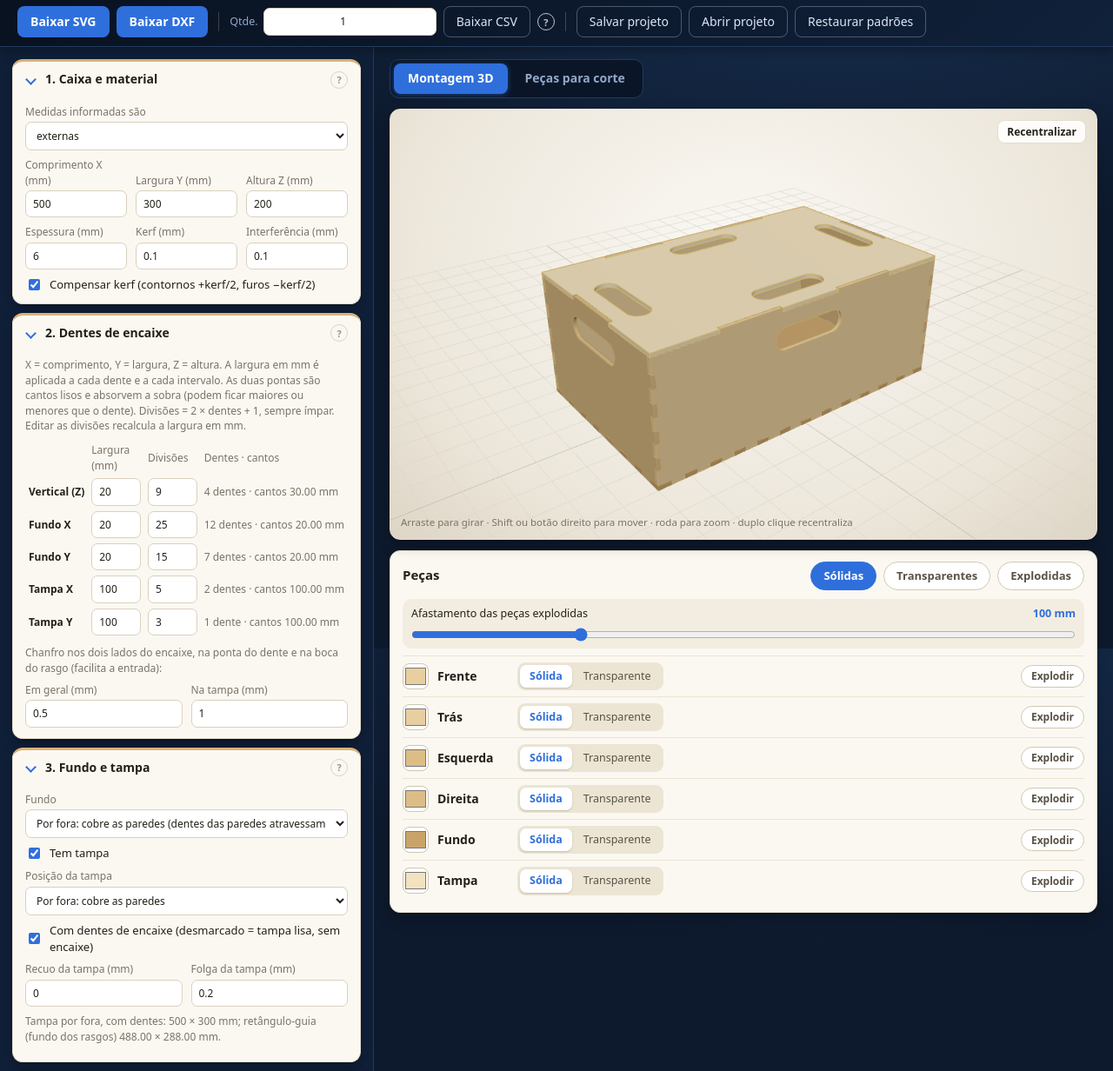
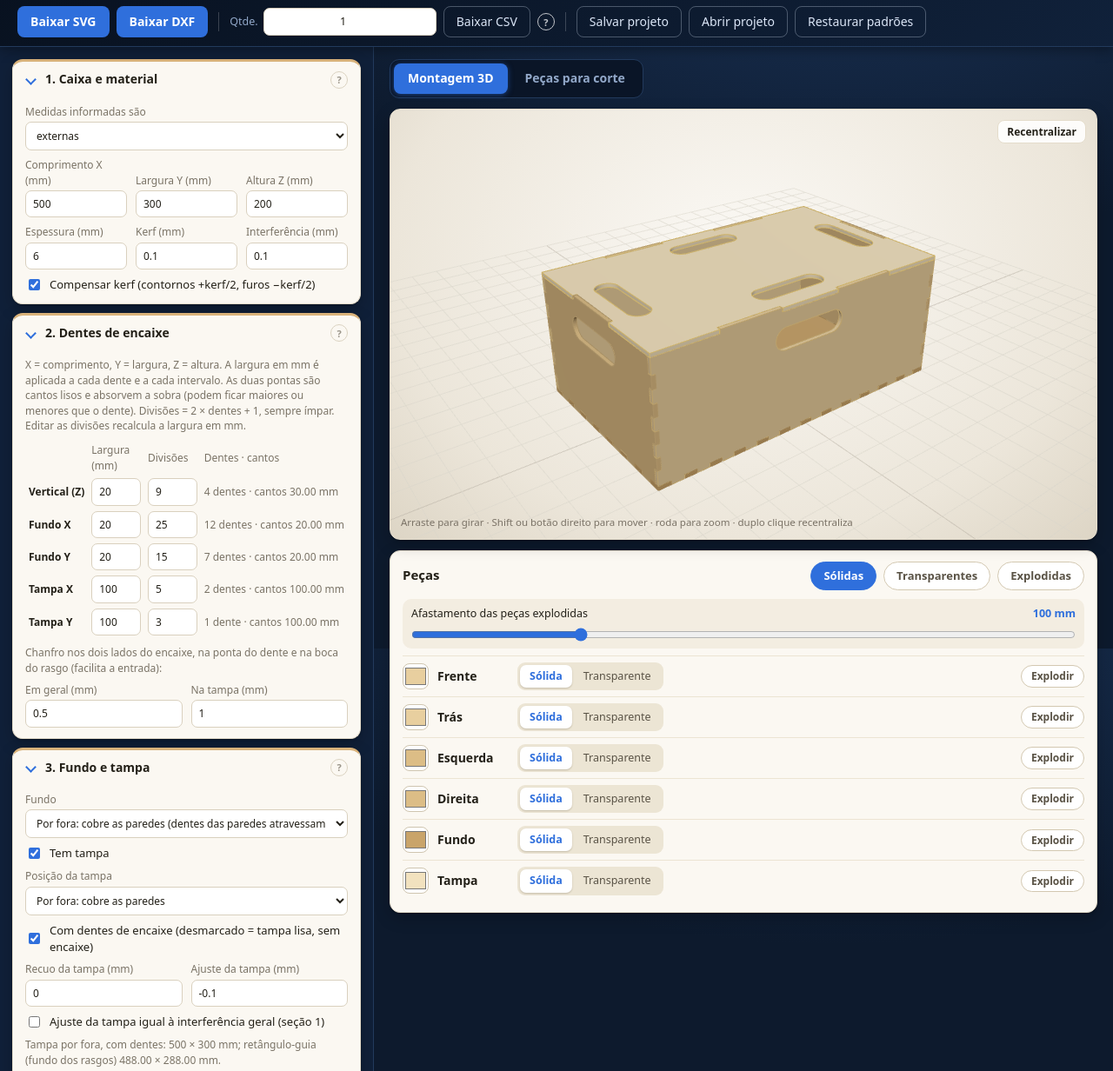
Before and after one commit to maujabur/box-maker-web, a plain HTML site: page index.html in a window 1280 px wide. Shown: the part 54-1286 px from the top of the page at 87% size. Drawn offline with Linux system fonts and the light colour scheme.

Commit message:
Ajuste da tampa próprio, interferência dividida entre dente e rasgo, avisos de chanfro e furo
- Ajuste da tampa (substitui a folga): valor com sinal, independente da interferência geral, com opção 'igual à interferência geral'
- Interferência (geral e da tampa) dividida meio a meio: dente cresce metade, rasgo encolhe metade
- Chanfro da tampa não é mais limitado pela interferência; avisa quando o chanfro não cabe
- Aviso de furo usa faixa espessura + recuo na tampa; furo maior que a peça avisa em vez de ser encolhido

```diff
--- a/app.js
+++ b/app.js
@@ -42,7 +42,7 @@
     return {
       dimMode: 'outer', W: 500, D: 300, H: 200, t: 6, kerf: 0.1, kerfComp: true, fit: 0.1,
       toothVert: 20, toothBaseX: 20, toothBaseY: 20, toothLidX: 100, toothLidY: 100, chamfer: 0.5, chamferLid: 1,
-      bottomMode: 'wallTabs', lidEnabled: true, lidPos: 'outer', lidTeeth: true, lidClearance: 0, lidFit: 0.2,
+      bottomMode: 'wallTabs', lidEnabled: true, lidPos: 'outer', lidTeeth: true, lidClearance: 0, lidFitSame: false, lidFit: -0.1,
       sheetW: 1000, sheetH: 800, gap: 5, margin: 5, grain: 'none',
       faces: defaultFaces(),
       tab: '3d',
@@ -98,8 +98,9 @@
     if (src && src.pieceGrain) for (const [k] of PIECES) if (src.pieceGrain[k] === 'u' || src.pieceGrain[k] === 'v') pgr[k] = src.pieceGrain[k];
     c.pieceGrain = pgr;
     c.explode = Math.min(Math.max(+c.explode || 0, 0), 600);
-    c.lidFit = Math.max(0, +c.lidFit);
-    if (!(c.lidFit >= 0)) c.lidFit = 0.2;
+    c.lidFit = +c.lidFit;
+    if (!isFinite(c.lidFit)) c.lidFit = -0.1;
+    c.lidFitSame = !!c.lidFitSame;
     c.tab = '3d'; // sempre abre na montagem 3D
     return c;
   }
@@ -108,7 +109,7 @@
   const HELP = {
     dims: `<strong>Medidas</strong><p>Externas: o comprimento, a largura e a altura informados são as do lado de fora da caixa montada.</p><p>Internas: a página soma as espessuras necessárias (2× em X e Y, e em Z soma a espessura do fundo e, se houver, da tampa) e usa isso como medida externa.</p>`,
     teeth: `<strong>Dentes de encaixe</strong><p>Cada eixo (arestas verticais, fundo e tampa, em X e Y) tem uma largura alvo em mm e um número de divisões. Editar um recalcula o outro.</p><p>Divisões é sempre ímpar: as duas pontas são cantos lisos, que absorvem a sobra da divisão, e o miolo tem dentes e intervalos exatamente do tamanho digitado.</p><p>O chanfro arredonda a ponta dos dentes e a boca dos rasgos, nos dois lados do encaixe, para facilitar a montagem.</p>`,
-    lid: `<strong>Fundo e tampa</strong><p>Por fora cobre as paredes; por dentro fica entre elas. Com dentes, o encaixe usa os mesmos dentes da seção 2; sem dentes, a peça é lisa, só encostada.</p><p><em>Recuo da tampa</em>: desloca para dentro o retângulo-guia da tampa (a base dos dentes, ou o fundo dos rasgos quando a tampa é por fora): guia = medida − 2 × (espessura + recuo). O tamanho da tampa, na ponta dos dentes, não muda. Recuo positivo deixa a tampa mais justa contra as paredes; negativo deixa os dentes salientes.</p><p><em>Folga da tampa</em>: alarga só os rasgos que recebem os dentes da tampa (não afeta o fundo nem as outras arestas), para um encaixe mais solto. É o oposto da interferência: lá o rasgo fica mais estreito que o dente; aqui fica mais largo. Padrão 0,2 mm; ajuste conforme o seu MDF.</p>`,
+    lid: `<strong>Fundo e tampa</strong><p>Por fora cobre as paredes; por dentro fica entre elas. Com dentes, o encaixe usa os mesmos dentes da seção 2; sem dentes, a peça é lisa, só encostada.</p><p><em>Recuo da tampa</em>: desloca para dentro o retângulo-guia da tampa (a base dos dentes, ou o fundo dos rasgos quando a tampa é por fora): guia = medida − 2 × (espessura + recuo). O tamanho da tampa, na ponta dos dentes, não muda. Recuo positivo deixa a tampa mais justa contra as paredes; negativo deixa os dentes salientes.</p><p><em>Ajuste da tampa</em>: diferença total de largura entre os dentes e os rasgos da junção da tampa, independente da interferência da seção 1. Fica dividida meio a meio: positivo = aperto (o dente cresce metade e o rasgo encolhe metade); zero = encaixe nominal; negativo = folga (o dente encolhe metade e o rasgo cresce metade). Padrão −0,1 mm (folga). Marque "Ajuste da tampa igual à interferência geral" para a tampa seguir o valor da seção 1.</p>`,
     holes: `<strong>Furos oblongos</strong><p>Cada parede tem seu próprio conjunto de furos. Na tampa e no fundo, cada um dos quatro lados (frente, trás, esquerda, direita) tem o seu.</p><p>Horizontal: distância a partir do centro do lado, positivo para a direita (vista de fora, ou de pé diante do lado). Vertical: distância da borda até a borda mais próxima do furo. O furo é sempre paralelo ao lado.</p><p>"Centralizar" calcula o deslocamento vertical que deixa o furo no meio da parede (altura) ou do lado da tampa/fundo.</p>`,
     sheet: `<strong>Chapa e organização</strong><p>As peças de uma caixa são organizadas automaticamente em chapas do tamanho informado. O que não couber em uma vai para a próxima.</p><p>Veio: se a chapa tiver veio (horizontal ou vertical), cada peça marcada com veio só gira 90° se isso mantiver seu eixo de veio paralelo ao da chapa. Peças sem veio marcado giram livremente.</p><p>"Baixar SVG" e "Baixar DXF", no topo, juntam todas as chapas em um arquivo só, empilhadas, cada uma com seu contorno em azul (só de referência, não é corte).</p>`,
     csv: `<strong>Lista de corte (CSV)</strong><p>Gera um arquivo com o tamanho de cada peça (sem furos nem dentes, que esse formato não representa), no formato do <a href="https://www.opticutter.com/cut-list-optimizer/import/csv" target="_blank" rel="noopener">Cutlist Optimizer</a> (opticutter.com).</p><p>"Qtde." multiplica a lista pelo número de caixas que você vai fabricar, para organizar o corte de várias de uma vez. A chapa e o veio informados nas seções 1 e 5 já entram no arquivo.</p><p>O desenho detalhado de cada peça, com furos e dentes, continua saindo pelo SVG e pelo DXF.</p>`,
@@ -456,7 +457,7 @@
   }
 
   function render() {
-    document.querySelectorAll('#lid-opts input, #lid-opts select').forEach(el => { el.disabled = !cfg.lidEnabled; });
+    document.querySelectorAll('#lid-opts input, #lid-opts select').forEach(el => { el.disabled = !cfg.lidEnabled || (el.dataset.k === 'lidFit' && cfg.lidFitSame); });
     renderGrain();
     if (cfg.tab === '3d' && pieceLid !== cfg.lidEnabled) { pieceLid = cfg.lidEnabled; renderPieces(); }
     try { localStorage.setItem(STORE, JSON.stringify(cfg)); } catch (e) { /* ignora */ }
--- a/geometry.js
+++ b/geometry.js
@@ -105,7 +105,9 @@
    * Retorna pontos em ordem crescente do eixo, sem os cantos da base.
    * horizontal: o eixo é X e a base é y=base; senão o eixo é Y e a base é x=base.
    * ns: sinal da normal externa (+1 ou -1).
-   * fit: positivo estreita a boca do rasgo (aperto/interferência); negativo alarga (folga).
+   * fit: diferença TOTAL de largura da junção (dente - rasgo), dividida meio a meio entre as duas peças:
+   *   positivo (aperto) alarga o dente em fit/2 e estreita o rasgo em fit/2 (fit/4 por lado em cada um);
+   *   negativo (folga) faz o contrário. As duas peças da junção devem receber o mesmo fit.
    */
   function edgePoints(edge, t, base, horizontal, ns) {
     const pts = [];
@@ -119,15 +121,19 @@
       const a = fullA + lay.c + (i - 1) * w, b = a + w;
       if (edge.mode === 'tab') {
         const d = edge.depth != null ? edge.depth : t; // profundidade (pode ser menor que t = recuo)
-        const c = Math.max(0, Math.min(edge.chamfer || 0, d, w / 2 - 0.01));
-        pts.push(P(a, 0), P(a, d - c), P(a + c, d), P(b - c, d), P(b, d - c), P(b, 0));
+        // fit no dente: positivo alarga (aperto), negativo estreita (folga); metade do fit total, fit/4 por lado
+        const g = (edge.fit || 0) / 4;
+        const eg = Math.max(-(w / 2 - 0.05), Math.min(g, w / 2 - 0.05));
+        const ta = a - eg, tb = b + eg;
+        const c = Math.max(0, Math.min(edge.chamfer || 0, d, (tb - ta) / 2 - 0.01));
+        pts.push(P(ta, 0), P(ta, d - c), P(ta + c, d), P(tb - c, d), P(tb, d - c), P(tb, 0));
       } else {
-        const fitHalf = (edge.fit || 0) / 2;
-        const e = fitHalf >= 0 ? Math.min(fitHalf, w / 2 - 0.05) : Math.max(fitHalf, -(w / 2 - 0.05));
+        // fit no rasgo: positivo estreita (aperto), negativo alarga (folga); metade do fit total, fit/4 por lado
+        const fitQ = (edge.fit || 0) / 4;
+        const e = fitQ >= 0 ? Math.min(fitQ, w / 2 - 0.05) : Math.max(fitQ, -(w / 2 - 0.05));
         // chanfro nos cantos do material na boca do rasgo (ponta do dente "fêmea")
-        // limitado também por e (quando positivo): o canto não pode passar de a/b
         const d = edge.depth != null ? edge.depth : t;
-        const c = Math.max(0, Math.min(edge.chamfer || 0, d, (e >= 0 && !edge.freeChamfer) ? e : d, w / 2 - Math.abs(e) - 0.01));
+        const c = Math.max(0, Math.min(edge.chamfer || 0, d, w / 2 - Math.abs(e) - 0.01));
         pts.push(P(a + e - c, 0), P(a + e, -c), P(a + e, -d), P(b - e, -d), P(b - e, -c), P(b - e + c, 0));
       }
     }
@@ -180,9 +186,9 @@
     const t = +cfg.t;
     const kerf = +cfg.kerf || 0;
     const fit = Math.max(0, +cfg.fit || 0);
-    // folga da tampa (cfg.lidFit): o oposto da interferência geral. Alarga o rasgo que recebe o
-    // dente da tampa (não encolhe o dente), para um encaixe mais solto só na tampa.
-    const fitLid = fit - Math.max(0, +cfg.lidFit || 0);
+    // ajuste da tampa: valor próprio (positivo = aperto, negativo = folga) da junção da tampa,
+    // independente da interferência geral; com lidFitSame a tampa segue a interferência geral.
+    const fitLid = cfg.lidFitSame ? fit : (+cfg.lidFit || 0);
     const comp = cfg.kerfComp ? kerf / 2 : 0;
     let W = +cfg.W, D = +cfg.D, H = +cfg.H;
     const lid = lidState(cfg);
@@ -232,21 +238,34 @@
     info.push(fmt('Arestas verticais (Z)', divs.vert));
     info.push(fmt('Fundo X', divs.baseX) + '; ' + fmt('Y', divs.baseY));
     if (divs.lidX) info.push(fmt('Tampa X', divs.lidX) + '; ' + fmt('Y', divs.lidY));
+    // chanfro maior que o possível: o desenho usa o limite (profundidade do encaixe e metade do dente,
+    // descontada a folga/aperto), o valor digitado não muda; aqui só avisamos.
+    const chkChamfer = (nome, c, d, w, e) => {
+      const lim = Math.max(0, Math.min(d, w / 2 - Math.abs(e) - 0.01));
+      if (c > lim + 1e-9) warnings.push(`${nome}: chanfro de ${c} mm não cabe; desenhado com ${lim.toFixed(2)} mm (dente de ${w.toFixed(2)} mm, profundidade ${d.toFixed(2)} mm).`);
+    };
+    chkChamfer('Chanfro geral (arestas verticais)', cMain, t, divs.vert.w, fit / 4);
+    chkChamfer('Chanfro geral (fundo X)', cMain, t, divs.baseX.w, fit / 4);
+    chkChamfer('Chanfro geral (fundo Y)', cMain, t, divs.baseY.w, fit / 4);
+    if (divs.lidX) {
+      chkChamfer('Chanfro da tampa X', cLid, Math.min(t, lg), divs.lidX.w, fitLid / 4);
+      chkChamfer('Chanfro da tampa Y', cLid, Math.min(t, lg), divs.lidY.w, fitLid / 4);
+    }
     // aresta horizontal de uma parede (junção com fundo ou tampa)
-    const wallEdge = (state, len, tooth, chamfer, mc, fitHere, free) => {
+    const wallEdge = (state, len, tooth, chamfer, mc, fitHere) => {
       const full = { fullA: 0, fullB: len, minC: mc };
-      if (state === 'wallTabs') return Object.assign({ mode: 'tab', a: t, b: len - t, tooth, chamfer, fit: 0 }, full);
-      if (state === 'plateTabs') return Object.assign({ mode: 'slot', a: t, b: len - t, tooth, chamfer, fit: fitHere, freeChamfer: !!free }, full);
+      if (state === 'wallTabs') return Object.assign({ mode: 'tab', a: t, b: len - t, tooth, chamfer, fit: fitHere }, full);
+      if (state === 'plateTabs') return Object.assign({ mode: 'slot', a: t, b: len - t, tooth, chamfer, fit: fitHere }, full);
       return null;
     };
-    const plate = (state, tx, ty, chamfer, clearance, mc, fitHere, free) => {
+    const plate = (state, tx, ty, chamfer, clearance, mc, fitHere) => {
       const g = t + clearance; // guia
       if (state === 'wallTabs') {
-        const s = (a, b, tooth) => ({ mode: 'slot', a, b, tooth, chamfer, fit: fitHere, freeChamfer: !!free, depth: g, fullA: 0, fullB: b + t, minC: mc });
+        const s = (a, b, tooth) => ({ mode: 'slot', a, b, tooth, chamfer, fit: fitHere, depth: g, fullA: 0, fullB: b + t, minC: mc });
         return { rect: { x0: 0, y0: 0, x1: W, y1: D }, edges: { bottom: s(t, W - t, tx), top: s(t, W - t, tx), left: s(t, D - t, ty), right: s(t, D - t, ty) } };
       }
       if (state === 'plateTabs') {
-        const s = (a, b, tooth) => ({ mode: 'tab', a, b, tooth, chamfer, fit: 0, depth: g, fullA: 0, fullB: b + t, minC: mc });
+        const s = (a, b, tooth) => ({ mode: 'tab', a, b, tooth, chamfer, fit: fitHere, depth: g, fullA: 0, fullB: b + t, minC: mc });
         return { rect: { x0: g, y0: g, x1: W - g, y1: D - g }, edges: { bottom: s(t, W - t, tx), top: s(t, W - t, tx), left: s(t, D - t, ty), right: s(t, D - t, ty) } };
       }
       if (state === 'inset') {
@@ -260,24 +279,24 @@
       name, w: W, h: H,
       rect: { x0: 0, y0: zlo, x1: W, y1: zhi },
       edges: {
-        bottom: wallEdge(bot, W, tbx, cMain, minC, fit, true),
+        bottom: wallEdge(bot, W, tbx, cMain, minC, fit),
         top: hasLid ? wallEdge(lid, W, tlx, cLid, minCL, fitLid) : null,
-        left: { mode: 'slot', a: zlo, b: zhi, tooth: tv, chamfer: cMain, fit, freeChamfer: true, fullA: 0, fullB: H, minC },
-        right: { mode: 'slot', a: zlo, b: zhi, tooth: tv, chamfer: cMain, fit, freeChamfer: true, fullA: 0, fullB: H, minC },
+        left: { mode: 'slot', a: zlo, b: zhi, tooth: tv, chamfer: cMain, fit, fullA: 0, fullB: H, minC },
+        right: { mode: 'slot', a: zlo, b: zhi, tooth: tv, chamfer: cMain, fit, fullA: 0, fullB: H, minC },
       },
     });
     const xWall = (name) => ({
       name, w: D, h: H,
       rect: { x0: t, y0: zlo, x1: D - t, y1: zhi },
       edges: {
-        bottom: wallEdge(bot, D, tby, cMain, minC, fit, true),
+        bottom: wallEdge(bot, D, tby, cMain, minC, fit),
         top: hasLid ? wallEdge(lid, D, tly, cLid, minCL, fitLid) : null,
-        left: { mode: 'tab', a: zlo, b: zhi, tooth: tv, chamfer: cMain, fit: 0, fullA: 0, fullB: H, minC },
-        right: { mode: 'tab', a: zlo, b: zhi, tooth: tv, chamfer: cMain, fit: 0, fullA: 0, fullB: H, minC },
+        left: { mode: 'tab', a: zlo, b: zhi, tooth: tv, chamfer: cMain, fit, fullA: 0, fullB: H, minC },
+        right: { mode: 'tab', a: zlo, b: zhi, tooth: tv, chamfer: cMain, fit, fullA: 0, fullB: H, minC },
       },
     });
     specs.push(yWall('front'), yWall('back'), xWall('left'), xWall('right'));
-    const pb = plate(bot, tbx, tby, cMain, 0, minC, fit, true);
+    const pb = plate(bot, tbx, tby, cMain, 0, minC, fit);
     specs.push({ name: 'bottom', w: W, h: D, rect: pb.rect, edges: pb.edges });
     if (hasLid) {
       const pl = plate(lid, tlx, tly, cLid, cl, minCL, fitLid);
@@ -306,6 +325,9 @@
         if (!face || !face.enabled) continue;
         const su = SIDE_SU[en.side];
         const tag = isWall ? FACE_NAME[sp.name] : `${FACE_NAME[sp.name]}, lado ${SIDE_NAME[en.side]}`;
+        // faixa de encaixe junto à borda da peça (a referência dos furos é a borda da caixa).
+        // Na tampa (exceto lisa por fora), a faixa é espessura + recuo.
+        const zone = (sp.name === 'lid' && lid !== 'overlay') ? lg : t;
         for (const h of face.holes || []) {
           const wid = +h.width || 0;
           const len = Math.max(+h.length || 0, wid);
@@ -321,24 +343,17 @@
             else if (en.side === 'back') { cx = sp.w / 2 + su * xx; cy = sp.h - y - wid / 2; }
             else if (en.side === 'left') { cx = y + wid / 2; cy = sp.h / 2 + su * xx; ang = 90; }
             else { cx = sp.w - y - wid / 2; cy = sp.h / 2 + su * xx; ang = 90; }
-            let len2 = len, wid2 = wid;
             const th = (ang * Math.PI) / 180;
-            let hx = ((len2 - wid2) / 2) * Math.abs(Math.cos(th)) + wid2 / 2;
-            let hy = ((len2 - wid2) / 2) * Math.abs(Math.sin(th)) + wid2 / 2;
-            if (cx - hx < t - EPS || cx + hx > sp.w - t + EPS || cy - hy < t - EPS || cy + hy > sp.h - t + EPS) {
-              warnings.push(`${tag}: furo (horizontal ${xx.toFixed(0)}, vertical ${y.toFixed(0)}) invade a faixa de encaixe (${t} mm da borda) ou sai da peça.`);
+            const hx = ((len - wid) / 2) * Math.abs(Math.cos(th)) + wid / 2;
+            const hy = ((len - wid) / 2) * Math.abs(Math.sin(th)) + wid / 2;
+            const pos = `horizontal ${xx.toFixed(0)}, vertical ${y.toFixed(0)}`;
+            if (cx - hx < -EPS || cx + hx > sp.w + EPS || cy - hy < -EPS || cy + hy > sp.h + EPS) {
+              warnings.push(`${tag}: furo (${pos}) é maior que a peça ou sai dela; o desenho não foi corrigido.`);
+            } else if (cx - hx < zone - EPS || cx + hx > sp.w - zone + EPS || cy - hy < zone - EPS || cy + hy > sp.h - zone + EPS) {
+              warnings.push(`${tag}: furo (${pos}) invade a faixa de encaixe (${zone} mm da borda).`);
             }
-            // nunca deixa o furo sair da própria peça (evita um "anel" cobrindo o material todo);
-            // encolhe comprimento e largura mantendo a proporção e o centro informado
-            const maxHx = Math.max(0.1, Math.min(cx, sp.w - cx));
-            const maxHy = Math.max(0.1, Math.min(cy, sp.h - cy));
-            if (hx > maxHx || hy > maxHy) {
-              const k = Math.min(maxHx / hx, maxHy / hy, 1);
-              len2 = Math.max(0.2, len2 * k);
-              wid2 = Math.max(0.2, Math.min(wid2 * k, len2));
-            }
-            const L2 = Math.max(len2 - (cfg.kerfComp ? kerf : 0), 0.1);
-            const W2 = Math.max(wid2 - (cfg.kerfComp ? kerf : 0), 0.1);
+            const L2 = Math.max(len - (cfg.kerfComp ? kerf : 0), 0.1);
+            const W2 = Math.max(wid - (cfg.kerfComp ? kerf : 0), 0.1);
             holes.push({ cx, cy, len: L2, wid: Math.min(W2, L2), ang });
           }
         }
--- a/index.html
+++ b/index.html
@@ -59,7 +59,7 @@
       <label>Espessura (mm)<input type="number" step="any" data-k="t"></label>
       <label>Kerf (mm)<input type="number" step="any" data-k="kerf"></label>
       <label>Interferência (mm)<input type="number" step="any" min="0" data-k="fit"
-        title="Quanto cada rasgo fica mais estreito que o dente, depois da compensação do kerf. 0 = encaixe nominal."></label>
+        title="Diferença total de largura entre dente e rasgo, depois da compensação do kerf; metade fica no dente (mais largo) e metade no rasgo (mais estreito). 0 = encaixe nominal."></label>
     </div>
     <label class="check"><input type="checkbox" data-k="kerfComp"> Compensar kerf (contornos +kerf/2, furos −kerf/2)</label>
   </details>
@@ -118,8 +118,10 @@
       <label class="check"><input type="checkbox" data-k="lidTeeth"> Com dentes de encaixe (desmarcado = tampa lisa, sem encaixe)</label>
       <div class="grid g2">
         <label>Recuo da tampa (mm)<input type="number" step="any" data-k="lidClearance"></label>
-        <label>Folga da tampa (mm)<input type="number" step="any" min="0" data-k="lidFit"></label>
+        <label>Ajuste da tampa (mm)<input type="number" step="any" data-k="lidFit"
+          title="Diferença total de largura entre dente e rasgo da tampa, dividida entre os dois. Positivo = aperto. Zero = nominal. Negativo = folga."></label>
       </div>
+      <label class="check"><input type="checkbox" data-k="lidFitSame"> Ajuste da tampa igual à interferência geral (seção 1)</label>
       <p class="hint" id="lid-size"></p>
     </div>
   </details>
```
Also changed, not shown: 1 other file.
